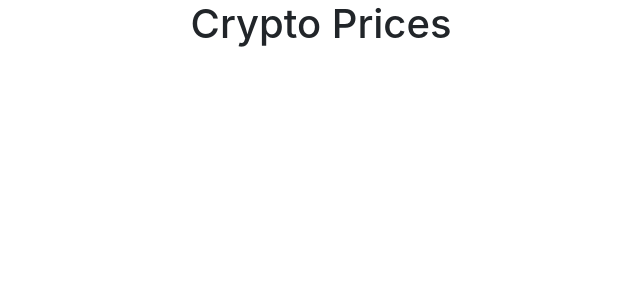
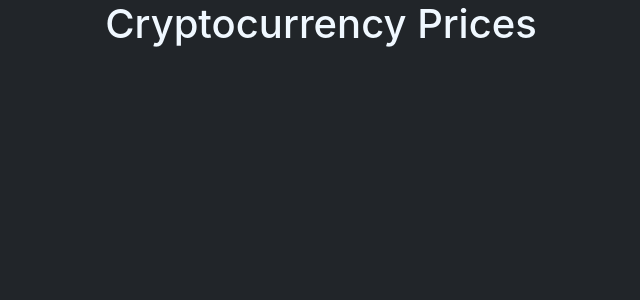
Before and after one commit to Jonatandb/cryptoprices, a JavaScript app: page / in a window 1280 px wide. Shown: the top 300 px of the page, without its empty margins (319-959 px from the left). Built offline with nearby package versions, Linux system fonts and the light colour scheme; the HTML template or start-up script is replaced by a standard one.

Commit message:
Styling of main page

```diff
--- a/src/App.css
+++ b/src/App.css
@@ -1,38 +1,4 @@
-.App {
-  text-align: center;
+body {
+  background-color: #212529;
+  color: aliceblue;
 }
-
-.App-logo {
-  height: 40vmin;
-  pointer-events: none;
-}
-
-@media (prefers-reduced-motion: no-preference) {
-  .App-logo {
-    animation: App-logo-spin infinite 20s linear;
-  }
-}
-
-.App-header {
-  background-color: #282c34;
-  min-height: 100vh;
-  display: flex;
-  flex-direction: column;
-  align-items: center;
-  justify-content: center;
-  font-size: calc(10px + 2vmin);
-  color: white;
-}
-
-.App-link {
-  color: #61dafb;
-}
-
-@keyframes App-logo-spin {
-  from {
-    transform: rotate(0deg);
-  }
-  to {
-    transform: rotate(360deg);
-  }
-}
--- a/src/App.js
+++ b/src/App.js
@@ -2,8 +2,8 @@ import './App.css'
 
 function App() {
   return (
-    <div className='App'>
-      <h1>Crypto Prices</h1>
+    <div className='container-fluid'>
+      <h1 className='text-center'>Cryptocurrency Prices</h1>
     </div>
   )
 }
```
